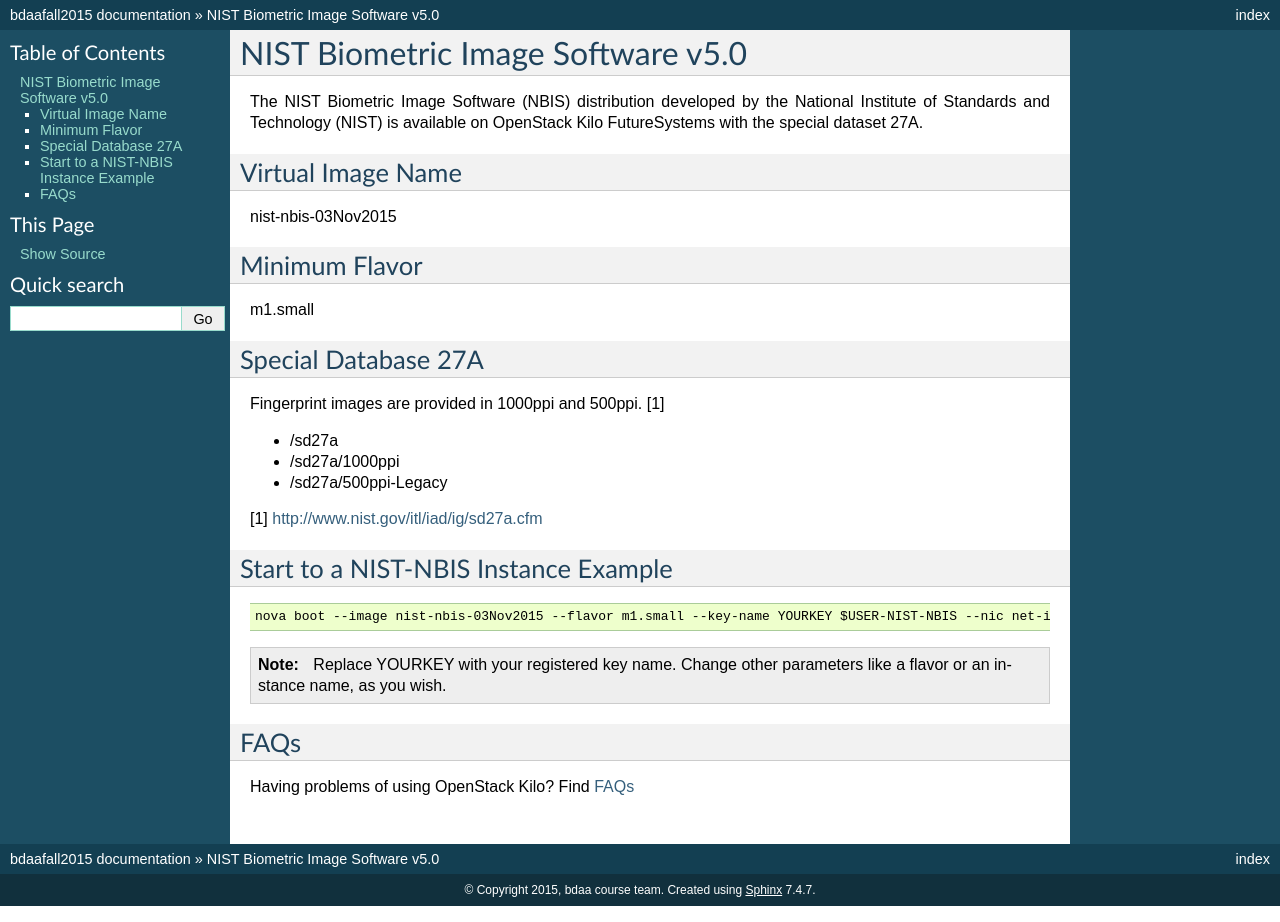
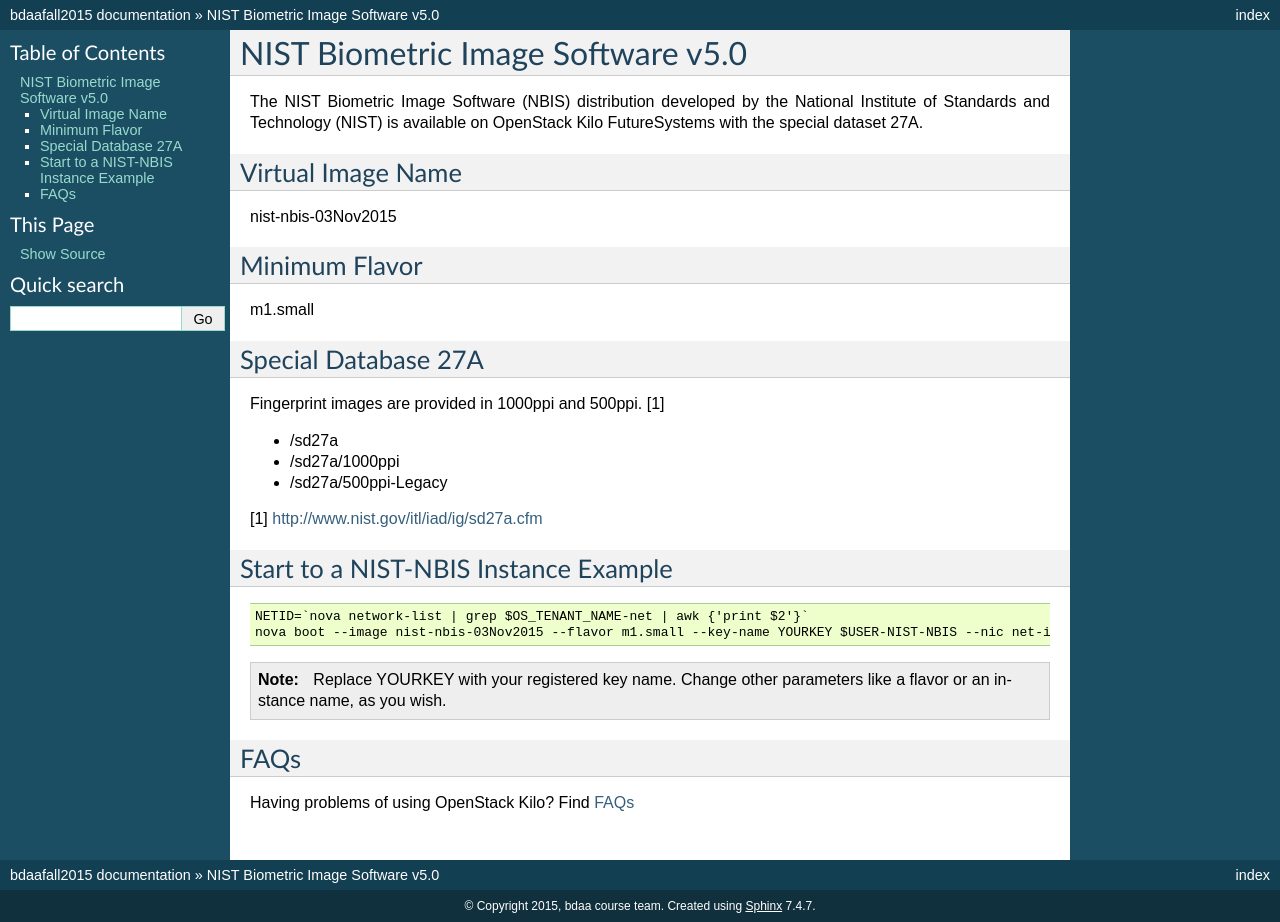
Before and after one commit to cglmoocs/bdaafall2015, a Sphinx documentation site: the page built from docs/source/nist.rst, in a window 1280 px wide. Built offline with Sphinx 7.4.7, drawn with Linux system fonts in a browser that asks for light colours.

Commit message:
NETID TRICK

```diff
--- a/docs/source/nist.rst
+++ b/docs/source/nist.rst
@@ -31,7 +31,8 @@
 
 .. code::
 
-    nova boot --image nist-nbis-03Nov2015 --flavor m1.small --key-name YOURKEY $USER-NIST-NBIS --nic net-id=5120857b-c49c-4c05-a37e-8bee0b7df776
+    NETID=`nova network-list | grep $OS_TENANT_NAME-net | awk {'print $2'}`
+    nova boot --image nist-nbis-03Nov2015 --flavor m1.small --key-name YOURKEY $USER-NIST-NBIS --nic net-id=$NETID
 
 .. note:: Replace YOURKEY with your registered key name. Change other parameters like a flavor or an instance name, as you wish.
 
```
